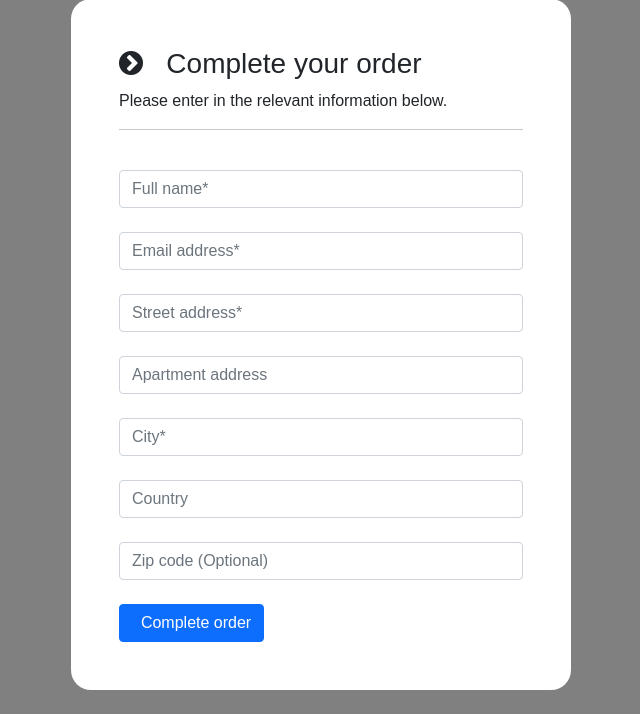
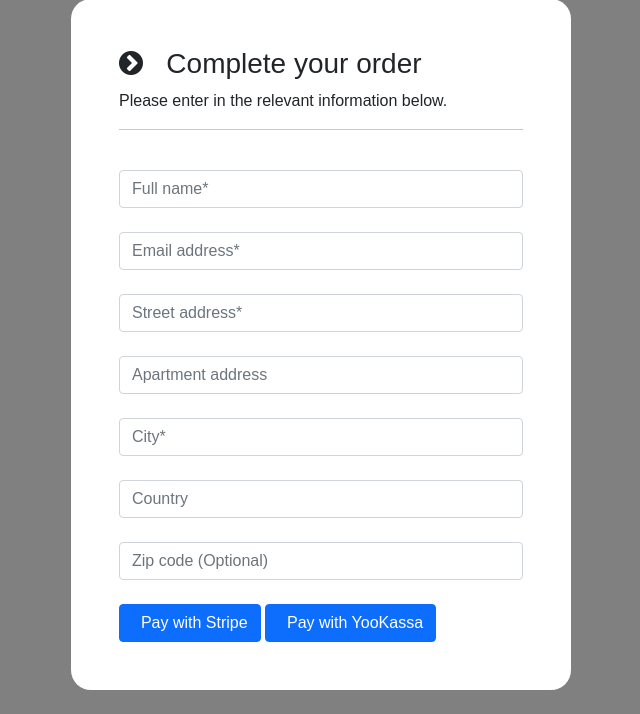
Before and after one commit to Soloda1/django-pet-project, a Django app: page /payment/checkout/ in a window 1280 px wide. Shown: the part 169-883 px from the top of the page, without its empty margins (319-959 px from the left). Run offline with Django 5.2, Linux system fonts and the light colour scheme; data that the repository does not hold is empty; some libraries are stand-ins or nearby versions.

Commit message:
payment добавил stripе(без вебхуков)

```diff
--- a/pet/payment/templates/payment/checkout.html
+++ b/pet/payment/templates/payment/checkout.html
@@ -108,9 +108,9 @@
             <br>
                 {% csrf_token %}
 
-           <button id="complete-order" type="submit" class="btn btn-primary navbar-btn text-white" name="complete-order" value="complete-order"> &nbsp; Complete order </button>
-{#           <button id="complete-order-stripe" type="submit" class="btn btn-primary navbar-btn text-white" name="stripe-payment" value="stripe-payment"> &nbsp; Pay with Stripe </button>#}
-{#           <button id="complete-order-yookassa" type="submit" class="btn btn-primary navbar-btn text-white" name="yookassa-payment" value="yookassa-payment"> &nbsp; Pay with YooKassa </button>#}
+
+           <button id="complete-order-stripe" type="submit" class="btn btn-primary navbar-btn text-white" name="stripe-payment" value="stripe-payment"> &nbsp; Pay with Stripe </button>
+           <button id="complete-order-yookassa" type="submit" class="btn btn-primary navbar-btn text-white" name="yookassa-payment" value="yookassa-payment"> &nbsp; Pay with YooKassa </button>
 
             <br>
 
@@ -125,33 +125,34 @@
     <br>
 </body>
 
-<script>
-$(document).on('submit', function (e) {
-    e.preventDefault();
-    $.ajax({
-        type: 'POST',
-        url: '{% url "payment:complete-order" %}',
-        data: {
-            name: $('#name').val(),
-            email: $('#email').val(),
-            street_address: $('#address1').val(),
-            apartment_address: $('#address2').val(),
-            city: $("#city").val(),
-            country: $("#country").val(),
-            zip_code: $("#zipcode").val(),
-            csrfmiddlewaretoken: '{{ csrf_token }}',
-            action: 'payment'
-        },
-        success: function (response) {
-            window.location.href = "{% url 'payment:payment-success' %}"
-        },
-        error: function (error) {
-            window.location.href = "{% url 'payment:payment-failed' %}"
-        }
-    })
-})
-
-
-</script>
+{#<script>#}
+{#    <button id="complete-order" type="submit" class="btn btn-primary navbar-btn text-white" name="complete-order" value="complete-order"> &nbsp; Complete order </button>#}
+{#$(document).on('submit', function (e) {#}
+{#    e.preventDefault();#}
+{#    $.ajax({#}
+{#        type: 'POST',#}
+{#        url: '{% url "payment:complete-order" %}',#}
+{#        data: {#}
+{#            name: $('#name').val(),#}
+{#            email: $('#email').val(),#}
+{#            street_address: $('#address1').val(),#}
+{#            apartment_address: $('#address2').val(),#}
+{#            city: $("#city").val(),#}
+{#            country: $("#country").val(),#}
+{#            zip_code: $("#zipcode").val(),#}
+{#            csrfmiddlewaretoken: '{{ csrf_token }}',#}
+{#            action: 'payment'#}
+{#        },#}
+{#        success: function (response) {#}
+{#            window.location.href = "{% url 'payment:payment-success' %}"#}
+{#        },#}
+{#        error: function (error) {#}
+{#            window.location.href = "{% url 'payment:payment-failed' %}"#}
+{#        }#}
+{#    })#}
+{#})#}
+{##}
+{##}
+{#</script>#}
 
 {% endblock %}
--- a/pet/payment/views.py
+++ b/pet/payment/views.py
@@ -1,6 +1,7 @@
 import uuid
 from decimal import Decimal
 
+import stripe
 from django.conf import settings
 from django.contrib.admin.views.decorators import staff_member_required
 from django.contrib.auth.decorators import login_required
@@ -13,6 +14,10 @@ from django.urls import reverse
 from cart.cart import Cart
 from .forms import *
 from .models import *
+
+stripe.api_key = settings.STRIPE_SECRET_KEY
+stripe.api_version = settings.STRIPE_API_VERSION
+
 
 @login_required(login_url='account:login')
 def shipping(request):
@@ -46,16 +51,14 @@ def payment_failed(request):
 
 def checkout(request):
     if request.user.is_authenticated:
-        shipping_address = ShippingAddress.objects.get(user=request.user)
-        if shipping_address:
-            return render(request, 'payment/checkout.html', {'shipping_address': shipping_address})
-
-    else:
-        return render(request, 'payment/checkout.html')
+        shipping_address, _ = ShippingAddress.objects.get_or_create(user=request.user)
+        return render(request, 'payment/checkout.html', {'shipping_address': shipping_address})
+    return render(request, 'payment/checkout.html')
 
 
 def complete_order(request):
-    if request.POST.get('action') == 'payment':
+    if request.method == 'POST':
+        payment_type = request.POST.get('stripe-payment','yookassa-payment')
         name = request.POST.get('name')
         email = request.POST.get('email')
         street_address = request.POST.get('street_address')
@@ -63,32 +66,61 @@ def complete_order(request):
         apartment_address = request.POST.get('apartment_address')
         country = request.POST.get('country')
         zip_code = request.POST.get('zip_code')
-
         cart = Cart(request)
         total_price = cart.get_total_price()
 
-        shipping_address, _ = ShippingAddress.objects.get_or_create(user=request.user,
-        defaults={
-            'full_name': name,
-            'email': email,
-            'street_address': street_address,
-            'city': city,
-            'apartment_address': apartment_address,
-            'country': country,
-            'zip_code': zip_code,
-        })
+        match payment_type:
+            case 'stripe-payment':
+                shipping_address, _ = ShippingAddress.objects.get_or_create(user=request.user,
+                defaults={
+                    'full_name': name,
+                    'email': email,
+                    'street_address': street_address,
+                    'city': city,
+                    'apartment_address': apartment_address,
+                    'country': country,
+                    'zip_code': zip_code,
+                })
 
-        if request.user.is_authenticated:
-            order = Order.objects.create(user=request.user, shipping_address=shipping_address, amount=total_price)
+                session_data = {
+                    'mode': 'payment',
+                    'success_url': request.build_absolute_uri(reverse('payment:payment-success')),
+                    'cancel_url': request.build_absolute_uri(reverse('payment:payment-failed')),
+                    'line_items': []
+                }
 
-            for item in cart:
-                OrderItem.objects.create(order=order, product=item['product'], price=item['price'], quantity=item['qty'], user=request.user)
-        else:
-            order = Order.objects.create(shipping_address=shipping_address, amount=total_price)
 
-            for item in cart:
-                OrderItem.objects.create(order=order, product=item['product'], price=item['price'], quantity=item['qty'])
 
-        return JsonResponse({'status': 'success'})
+
+                if request.user.is_authenticated:
+                    order = Order.objects.create(user=request.user, shipping_address=shipping_address, amount=total_price)
+
+                    for item in cart:
+                        OrderItem.objects.create(order=order, product=item['product'], price=item['price'], quantity=item['qty'], user=request.user)
+                        session_data['line_items'].append({
+                            'price_data': {
+                                'currency': 'usd',
+                                'unit_amount': int(item['price'] * Decimal(100)),
+                                'product_data': {'name': item['product'],},
+
+                           },
+                            'quantity': item['qty'],
+                        })
+
+                        session = stripe.checkout.Session.create(**session_data)
+                        return redirect(session.url)
+                else:
+                    order = Order.objects.create(shipping_address=shipping_address, amount=total_price)
+
+                    for item in cart:
+                        OrderItem.objects.create(order=order, product=item['product'], price=item['price'], quantity=item['qty'])
+
+
+            case 'yookassa-payment':
+                #нельзя зарегать акк в юкассе обычным смертным
+                return redirect('shop:products')
+
+
+
     else:
         return redirect('payment:checkout')
--- a/pet/pet/settings.py
+++ b/pet/pet/settings.py
@@ -180,3 +180,8 @@ EMAIL_PORT = 587
 EMAIL_HOST_USER = 'enderderder@gmail.com'
 EMAIL_HOST_PASSWORD = env('EMAIL_HOST_PASSWORD')  # os.environ['password_key'] suggested
 EMAIL_USE_TLS = True
+
+#stripe
+STRIPE_PUBLIC_KEY = env('STRIPE_PUBLIC_KEY')
+STRIPE_SECRET_KEY = env('STRIPE_SECRET_KEY')
+STRIPE_API_VERSION = env('STRIPE_API_VERSION')
```
